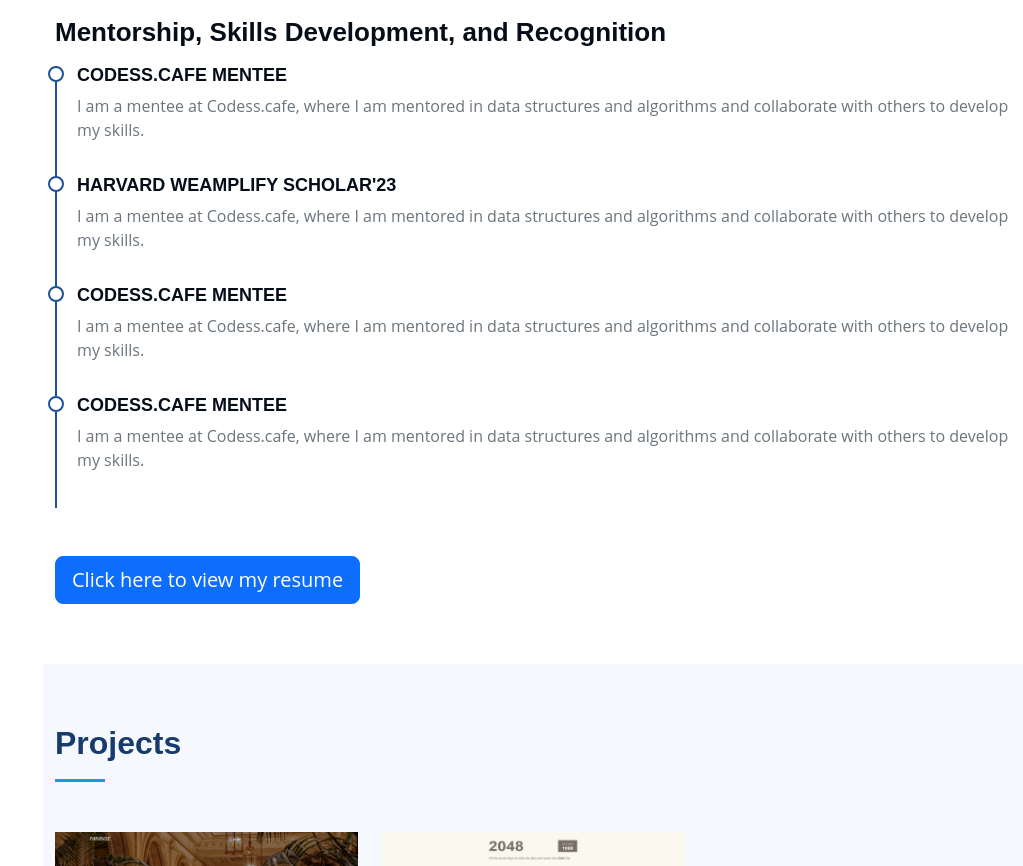
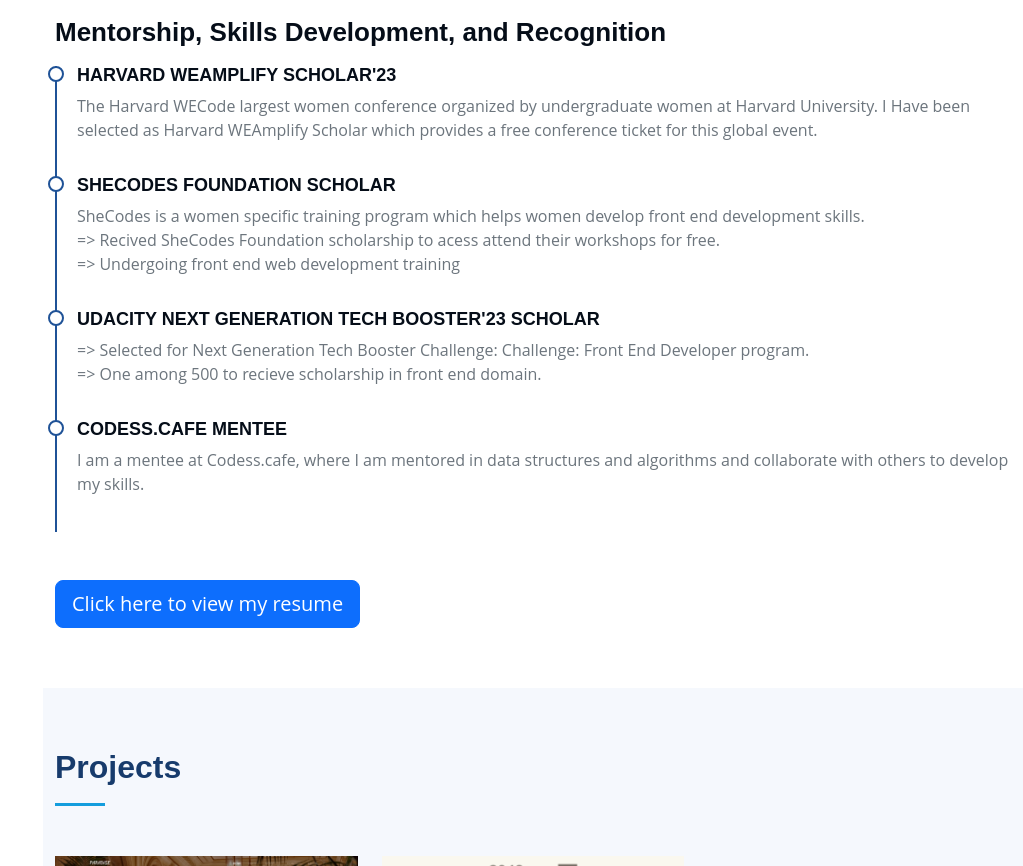
Before and after one commit to Ananta-Vaishnavi/Portfolio, a plain HTML site: page index.html in a window 1280 px wide. Shown: the part 3578-4444 px from the top of the page, without its empty margins (257-1280 px from the left). Drawn offline with nearby package versions, Linux system fonts and the light colour scheme.

Commit message:
resume section has been updated

```diff
--- a/index.html
+++ b/index.html
@@ -342,27 +342,34 @@
                 Mentorship, Skills Development, and Recognition
               </h3>
               <div class="resume-item">
-                <h4>Codess.cafe Mentee</h4>
+                <h4>Harvard WEAmplify Scholar'23</h4>
                 <p class="text-muted">
-                  I am a mentee at Codess.cafe, where I am mentored in data
-                  structures and algorithms and collaborate with others to
-                  develop my skills.
+                  The Harvard WECode largest women conference organized by
+                  undergraduate women at Harvard University. I Have been
+                  selected as Harvard WEAmplify Scholar which provides a free
+                  conference ticket for this global event.
                 </p>
               </div>
               <div class="resume-item">
-                <h4>Harvard WEAmplify Scholar'23</h4>
+                <h4>SheCodes Foundation Scholar</h4>
                 <p class="text-muted">
-                  I am a mentee at Codess.cafe, where I am mentored in data
-                  structures and algorithms and collaborate with others to
-                  develop my skills.
+                  SheCodes is a women specific training program which helps
+                  women develop front end development skills.
+                  <br />
+                  => Recived SheCodes Foundation scholarship to acess attend
+                  their workshops for free.
+                  <br />
+
+                  => Undergoing front end web development training
                 </p>
               </div>
               <div class="resume-item">
-                <h4>Codess.cafe Mentee</h4>
+                <h4>Udacity Next Generation Tech Booster'23 Scholar</h4>
                 <p class="text-muted">
-                  I am a mentee at Codess.cafe, where I am mentored in data
-                  structures and algorithms and collaborate with others to
-                  develop my skills.
+                  => Selected for Next Generation Tech Booster Challenge:
+                  Challenge: Front End Developer program.
+                  <br />
+                  => One among 500 to recieve scholarship in front end domain.
                 </p>
               </div>
               <div class="resume-item">
@@ -378,7 +385,7 @@
                   <br />
                   <br />
                   <a
-                    href="https://docs.google.com/document/d/1ePwuymYffcUwQxeNFKXUrEK0XlA4FYLkUQExuSO7Pdo/edit?usp=sharing"
+                    href="https://docs.google.com/document/d/1ln_Nd7CxeTdhLXjVFe42_CDfgEoXhUv6cmIk9iVp0o8/edit#"
                     target="_blank"
                   >
                     <button
```
